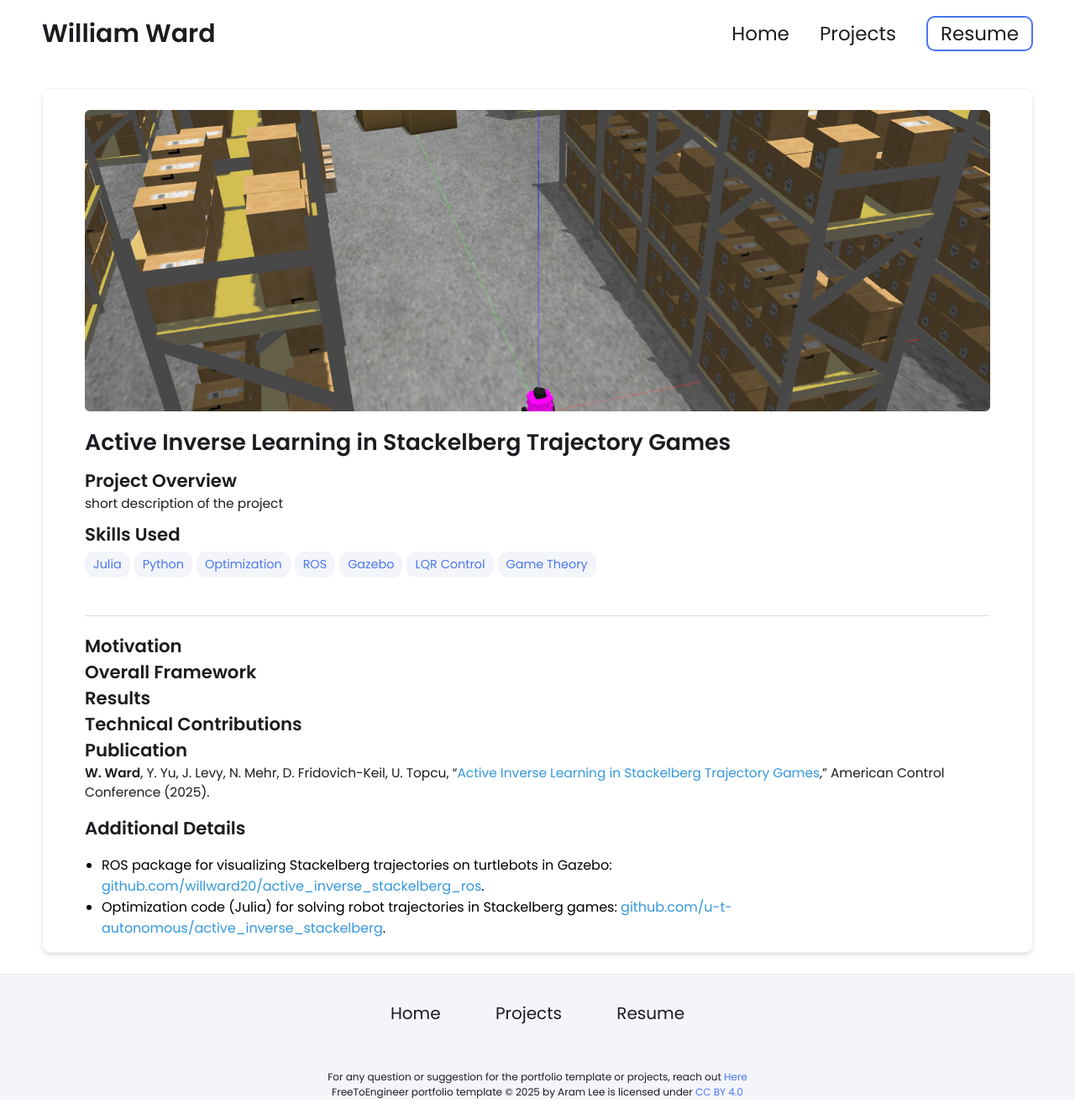
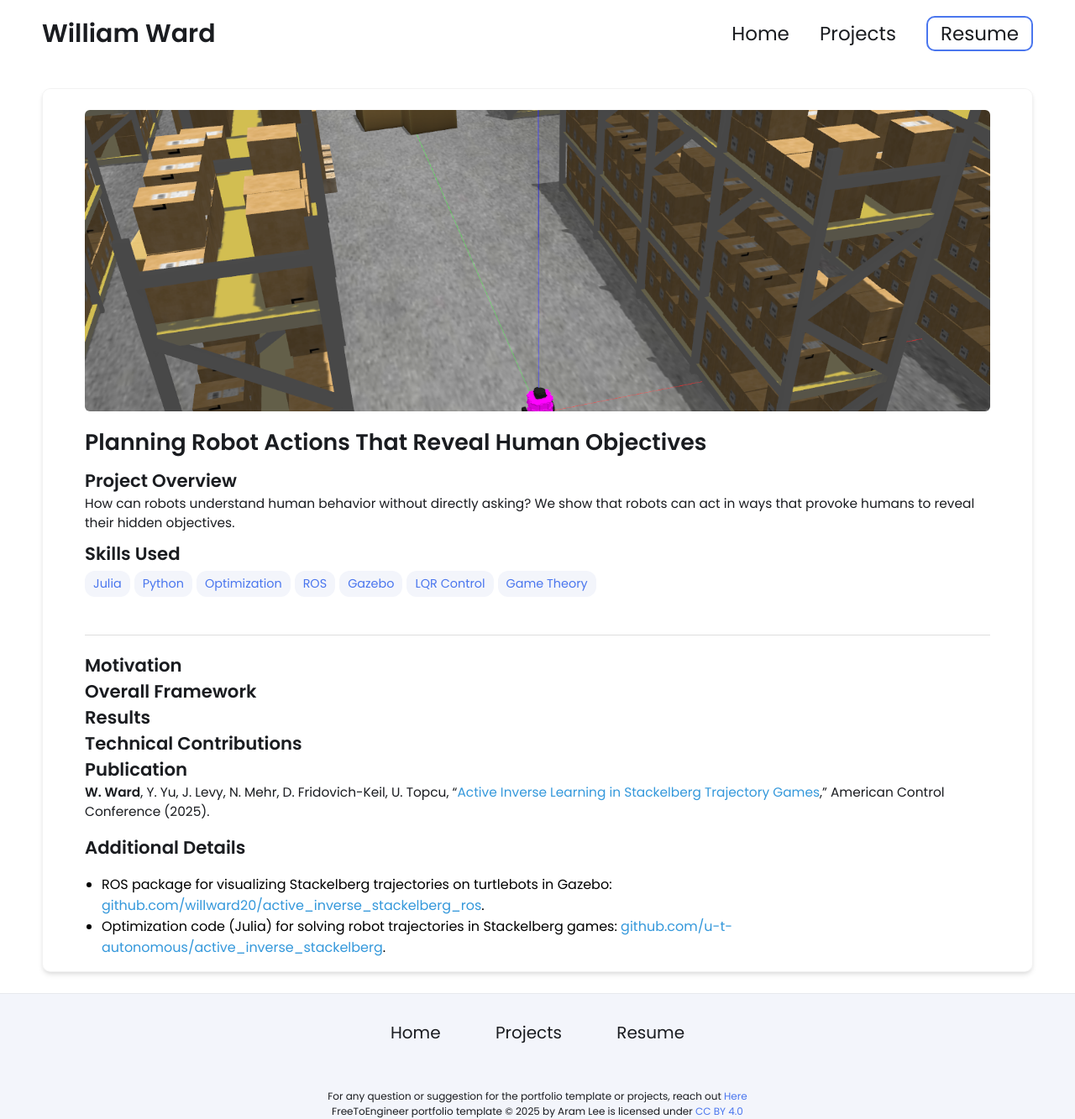
Before and after one commit to willward20/willward20.github.io, a Jekyll site: the page built from _projects/ACC-active-inverse/index.md, in a window 1280 px wide. Shown: the whole page at 84% size. Built offline with Jekyll 4.4.1, drawn with Linux system fonts in a browser that asks for light colours; before the commit the page ends 1310 px from its top, so only the background shows below that.

Commit message:
Update index.md

```diff
--- a/_projects/ACC-active-inverse/index.md
+++ b/_projects/ACC-active-inverse/index.md
@@ -1,7 +1,8 @@
 ---
 layout: post
-title: Active Inverse Learning in Stackelberg Trajectory Games
-description:  short description of the project
+title: Planning Robot Actions That Reveal Human Objectives
+description:  How can robots understand human behavior without directly asking?
+  We show that robots can act in ways that provoke humans to reveal their hidden objectives.
 skills:
 - Julia
 - Python
```
